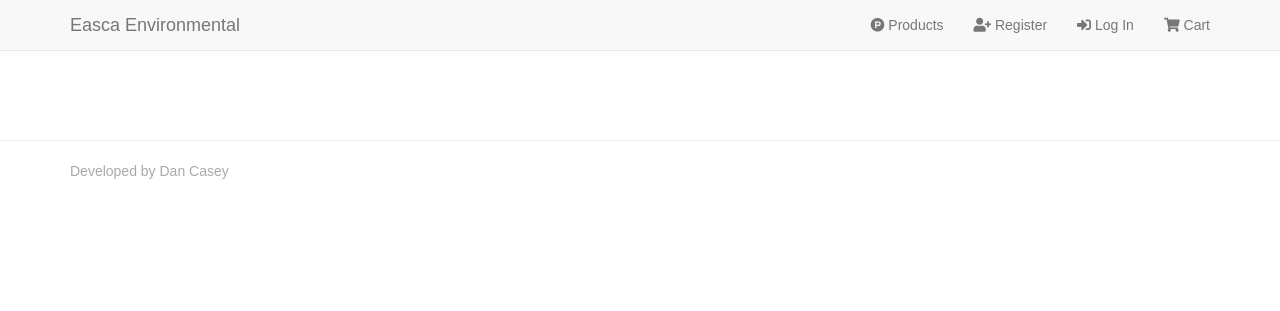
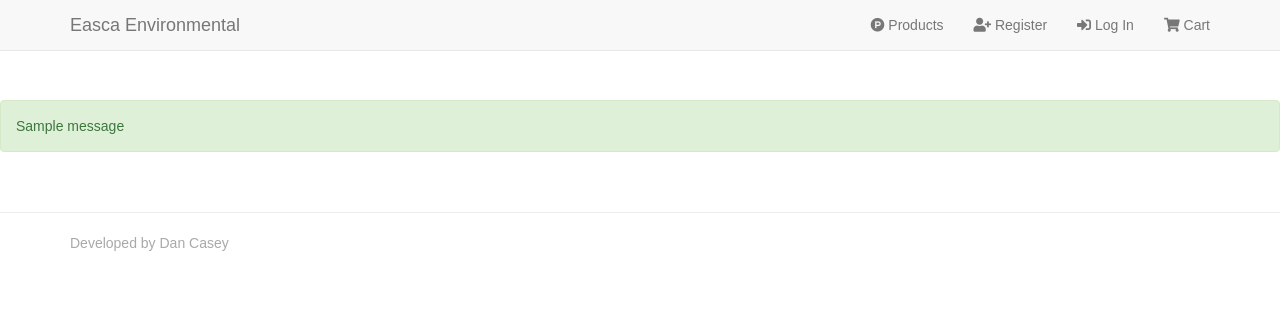
Before and after one commit to dancasey-ie/django_soil_lab, a Django app: page / in a window 1280 px wide. Shown: the top 311 px of the page. Run offline with Django 3.2, Linux system fonts and the light colour scheme; tables that the repository leaves empty hold one stand-in row (values such as "Sample post"); one stand-in notice (Sample message) is shown; some libraries are stand-ins or nearby versions.

Commit message:
Display messages

```diff
--- a/templates/base.html
+++ b/templates/base.html
@@ -50,6 +50,15 @@
             </div>
         </div>
     </nav>
+    {% if messages %}
+    <div class="alert alert-success">
+        <div class="messages">
+            {% for message in messages %}
+            {{ message }}
+            {% endfor %}
+        </div>
+    </div>
+    {% endif %}
     <div class="container">
         {% block content %} {% endblock %}
     </div>
```
